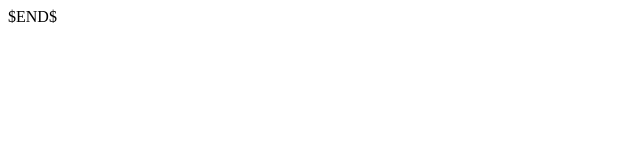
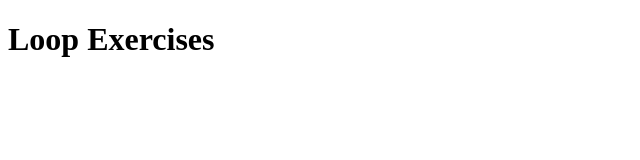
Before and after one commit to Git-Software-Services/codeup-web-exercises, a plain HTML site: page loops.html in a window 1280 px wide. Shown: the whole page, without its empty margins (0-640 px from the left). Drawn offline with Linux system fonts and the light colour scheme.

Commit message:
added loops html file

```diff
--- a/loops.html
+++ b/loops.html
@@ -2,9 +2,11 @@
 <html lang="en">
 <head>
     <meta charset="UTF-8">
-    <title>$Title$</title>
+    <title>Loops</title>
 </head>
 <body>
-    $END$
+    <h1>Loop Exercises</h1>
+    <!--<script src="while.js"></script>-->
+    <script src="for-loops.js"></script>
 </body>
 </html>
```
